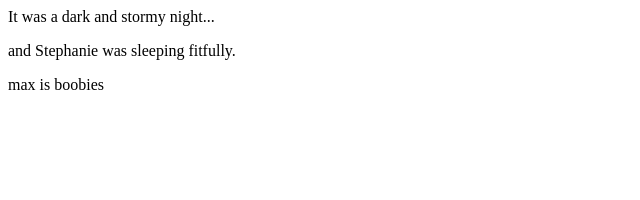
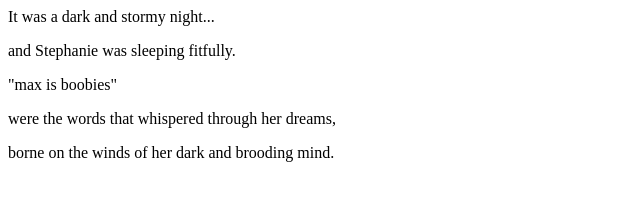
Before and after one commit to Stephanie-Spears/fireside-story, a plain HTML site: page index.html in a window 1280 px wide. Shown: the whole page, without its empty margins (0-640 px from the left). Drawn offline with Linux system fonts and the light colour scheme.

Commit message:
cleaned things up a bit and expanded on the story

```diff
--- a/index.html
+++ b/index.html
@@ -1,8 +1,10 @@
 <html>
   <body>
-    <p>It was a dark and stormy night...</p>
+    	<p>It was a dark and stormy night...</p>
+	<p>and Stephanie was sleeping fitfully.</p>
 
-	<p>and Stephanie was sleeping fitfully.</p>
-  <p>max is boobies</p>
+  	<p>"max is boobies"</p>
+	<p>were the words that whispered through her dreams,</p>
+	<p>borne on the winds of her dark and brooding mind.</p>
   </body>
 </html>
```
